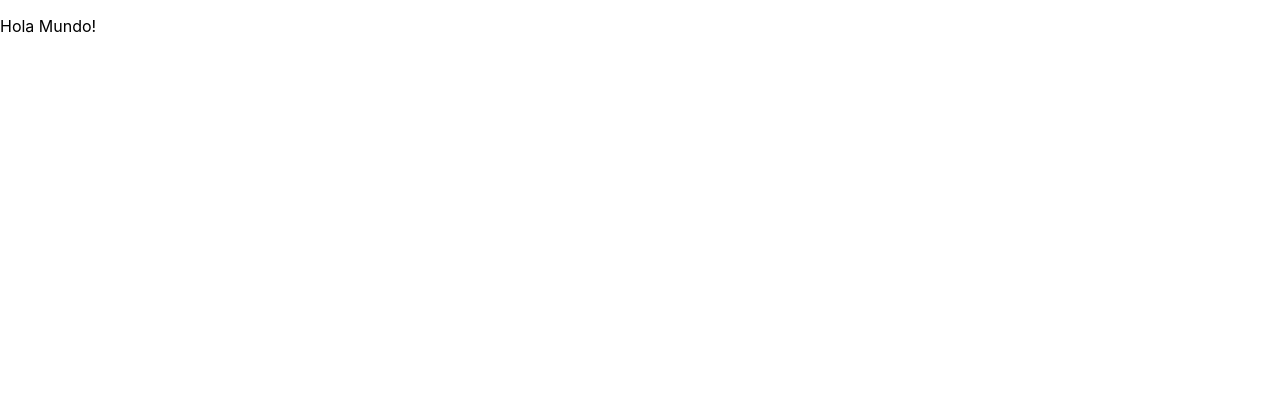
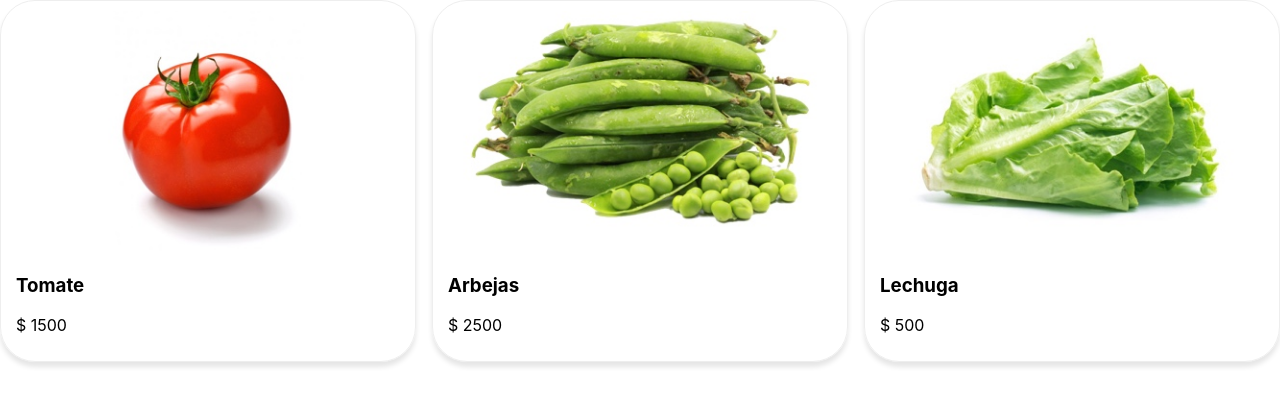
Before and after one commit to hatorob/carroComprasReactLearning, a React (Create React App) app: page / in a window 1280 px wide. Shown: the top 406 px of the page. Built offline with nearby package versions, Linux system fonts and the light colour scheme.

Commit message:
Se inserta el listado de los productos y estilos a los productos

```diff
--- a/src/App.js
+++ b/src/App.js
@@ -1,5 +1,5 @@
 import { Component } from 'react';
-import './App.css';
+import Productos from './components/Productos'
 
 class App extends Component {
 
@@ -7,16 +7,17 @@
     productos: [
       { name: 'Tomate', price: 1500, img: '/productos/tomate.jpg' },
       { name: 'Arbejas', price: 2500, img: '/productos/arbejas.jpg' },
-      { name: 'Lechuha', price: 500, img: '/productos/lechuga.jpg' },
+      { name: 'Lechuga', price: 500, img: '/productos/lechuga.jpg' },
     ]
   }
 
   render() {
     return (
       <div>
-        <p>
-          Hola Mundo!
-        </p>
+        <Productos
+          agregarAlCarro={ () => console.log('Por el momento no hace nada....')}
+          productos={this.state.productos}
+        />
       </div>
     )
   }
--- /dev/null
+++ b/src/components/Producto.js
@@ -0,0 +1,31 @@
+import { Component  } from "react";
+
+const styles = {
+    producto: {
+        border: 'solid 1px #eee',
+        boxShadow: '0 5px 5px rgb(0,0,0, 0.1)',
+        width: '30%',
+        padding: '10px 15px',
+        borderRadius: '35px'
+    },
+    img: {
+        width: '100%',
+    }
+}
+
+class Producto extends Component {
+
+    render() {
+        //console.log(this.props)
+        const { producto } = this.props
+        return (
+            <div style={styles.producto}>
+                <img style={styles.img} alt={producto.name} src={producto.img} />
+                <h3>{producto.name}</h3>
+                <p>{`$ ${producto.price}`}</p>
+            </div>
+        )
+    }
+}
+
+export default Producto
--- /dev/null
+++ b/src/components/Productos.js
@@ -0,0 +1,29 @@
+import { Component } from 'react';
+import Producto from './Producto';
+
+const styles = {
+    productos: {
+        display: 'flex',
+        flexDirection: 'row',
+        justifyContent: 'space-between'
+    }
+}
+class Productos extends Component {
+
+    render() {
+        const { productos, agregarAlCarro } = this.props;
+
+        return (
+            <div style={styles.productos}>
+                {productos.map(producto =>
+                    <Producto
+                        agregarAlCarro={agregarAlCarro}
+                        key={producto.name}
+                        producto={producto}
+                    />)}
+            </div>
+        )
+    }
+}
+
+export default Productos
```
